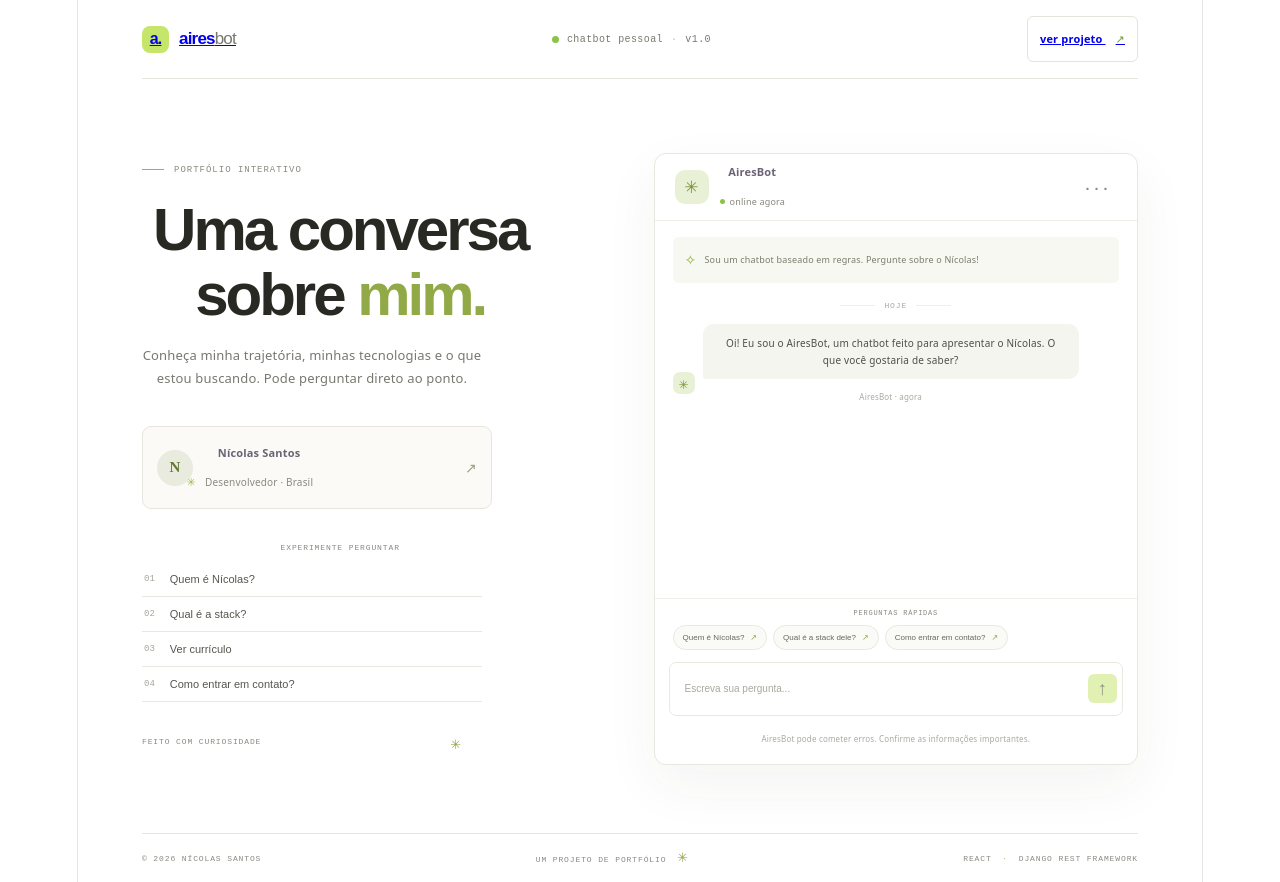
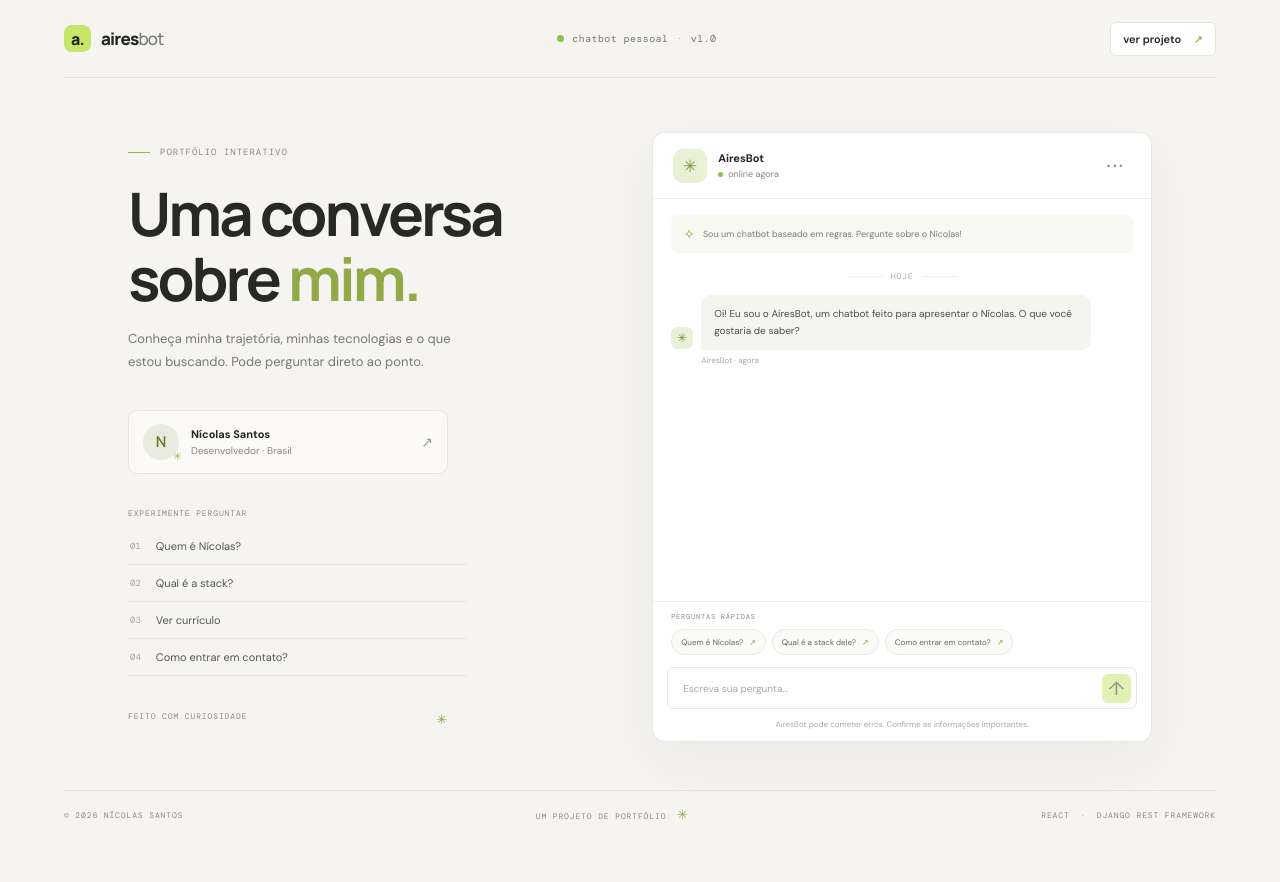
Before and after one commit to nicolas-aires-dev/AiresBot, a React (Vite) app in the folder frontend/: page / in a window 1280 px wide. After the commit the page ends 838 px from the top, so only its background shows below. Built offline with nearby package versions, Linux system fonts and the light colour scheme; no server answers.

Commit message:
feat: Defines Index.css and Index.html

```diff
--- a/frontend/index.html
+++ b/frontend/index.html
@@ -1,10 +1,12 @@
 <!doctype html>
-<html lang="en">
+<html lang="pt-BR">
   <head>
     <meta charset="UTF-8" />
     <link rel="icon" type="image/svg+xml" href="/favicon.svg" />
     <meta name="viewport" content="width=device-width, initial-scale=1.0" />
-    <title>frontend</title>
+    <meta name="theme-color" content="#f5f4f0" />
+    <meta name="description" content="Converse com o AiresBot e conheça a trajetória de Nícolas Santos." />
+    <title>AiresBot — uma conversa sobre mim</title>
   </head>
   <body>
     <div id="root"></div>
--- a/frontend/src/index.css
+++ b/frontend/src/index.css
@@ -1,111 +1,3 @@
-:root {
-  --text: #6b6375;
-  --text-h: #08060d;
-  --bg: #fff;
-  --border: #e5e4e7;
-  --code-bg: #f4f3ec;
-  --accent: #aa3bff;
-  --accent-bg: rgba(170, 59, 255, 0.1);
-  --accent-border: rgba(170, 59, 255, 0.5);
-  --social-bg: rgba(244, 243, 236, 0.5);
-  --shadow:
-    rgba(0, 0, 0, 0.1) 0 10px 15px -3px, rgba(0, 0, 0, 0.05) 0 4px 6px -2px;
+@import url('https://fonts.googleapis.com/css2?family=DM+Mono:wght@400;500&family=DM+Sans:wght@400;500;600;700&family=Manrope:wght@400;500;600;700;800&display=swap');
 
-  --sans: system-ui, 'Segoe UI', Roboto, sans-serif;
-  --heading: system-ui, 'Segoe UI', Roboto, sans-serif;
-  --mono: ui-monospace, Consolas, monospace;
-
-  font: 18px/145% var(--sans);
-  letter-spacing: 0.18px;
-  color-scheme: light dark;
-  color: var(--text);
-  background: var(--bg);
-  font-synthesis: none;
-  text-rendering: optimizeLegibility;
-  -webkit-font-smoothing: antialiased;
-  -moz-osx-font-smoothing: grayscale;
-
-  @media (max-width: 1024px) {
-    font-size: 16px;
-  }
-}
-
-@media (prefers-color-scheme: dark) {
-  :root {
-    --text: #9ca3af;
-    --text-h: #f3f4f6;
-    --bg: #16171d;
-    --border: #2e303a;
-    --code-bg: #1f2028;
-    --accent: #c084fc;
-    --accent-bg: rgba(192, 132, 252, 0.15);
-    --accent-border: rgba(192, 132, 252, 0.5);
-    --social-bg: rgba(47, 48, 58, 0.5);
-    --shadow:
-      rgba(0, 0, 0, 0.4) 0 10px 15px -3px, rgba(0, 0, 0, 0.25) 0 4px 6px -2px;
-  }
-
-  #social .button-icon {
-    filter: invert(1) brightness(2);
-  }
-}
-
-#root {
-  width: 1126px;
-  max-width: 100%;
-  margin: 0 auto;
-  text-align: center;
-  border-inline: 1px solid var(--border);
-  min-height: 100svh;
-  display: flex;
-  flex-direction: column;
-  box-sizing: border-box;
-}
-
-body {
-  margin: 0;
-}
-
-h1,
-h2 {
-  font-family: var(--heading);
-  font-weight: 500;
-  color: var(--text-h);
-}
-
-h1 {
-  font-size: 56px;
-  letter-spacing: -1.68px;
-  margin: 32px 0;
-  @media (max-width: 1024px) {
-    font-size: 36px;
-    margin: 20px 0;
-  }
-}
-h2 {
-  font-size: 24px;
-  line-height: 118%;
-  letter-spacing: -0.24px;
-  margin: 0 0 8px;
-  @media (max-width: 1024px) {
-    font-size: 20px;
-  }
-}
-p {
-  margin: 0;
-}
-
-code,
-.counter {
-  font-family: var(--mono);
-  display: inline-flex;
-  border-radius: 4px;
-  color: var(--text-h);
-}
-
-code {
-  font-size: 15px;
-  line-height: 135%;
-  padding: 4px 8px;
-  background: var(--code-bg);
-}
+:root{font-family:'DM Sans',sans-serif;color:#252622;background:#f5f4f0;font-synthesis:none;text-rendering:optimizeLegibility;-webkit-font-smoothing:antialiased;-moz-osx-font-smoothing:grayscale;font-optical-sizing:auto;font-weight:400}*{box-sizing:border-box}body{margin:0;min-width:320px;min-height:100vh}button,input{font:inherit}button{cursor:pointer}a{color:inherit;text-decoration:none}::selection{background:#d7ef77;color:#24271d}
```
